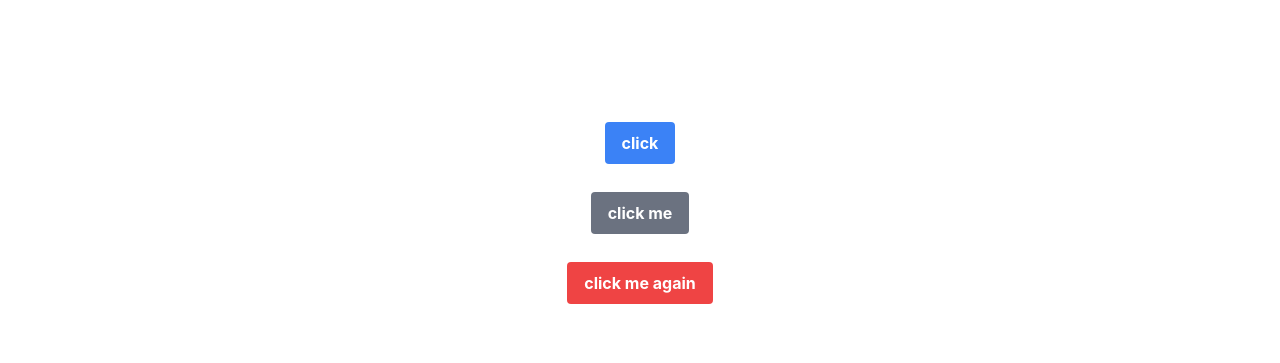
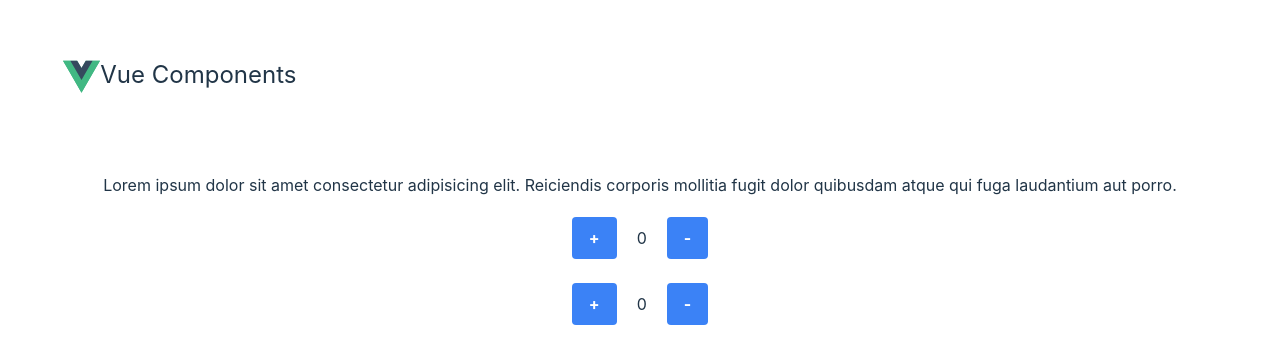
Before and after one commit to Nazmul96/vue-component-practice, a Vue app: page / in a window 1280 px wide. Shown: the part 187-550 px from the top of the page. Built offline with nearby package versions, Linux system fonts and the light colour scheme.

Commit message:
modifying data inside a component

```diff
--- a/src/App.vue
+++ b/src/App.vue
@@ -1,13 +1,26 @@
 <script setup>
-  import Button from './components/Button.vue'
+  import ButtonCounter from './components/ButtonCounter.vue'
 
 </script>
 
 <template>
+     <div class="container mx-auto">
+    <div class="flex items-center mt-5">
+      <img class="logo" src="./assets/vue.svg" alt="Vue logo" />
+      <h1 class="text-2xl">Vue Components</h1>
+    </div>
+    <div class="mt-10 p-10">
+      <p class="mb-5">
+        Lorem ipsum dolor sit amet consectetur adipisicing elit. Reiciendis corporis mollitia fugit dolor quibusdam atque qui fuga laudantium aut porro.
+      </p>
 
-    <Button  class="mb-1" label="click" /><br><br>
-    <Button color="gray" class="mb-1" label="click me" /><br><br>
-    <Button color="red" label="click me again" />
+      <ButtonCounter/><br/><br/>
+      <button-counter/><br/><br/>
+
+    </div>
+
+  </div>
+
 </template>
 
 <style scoped>
--- a/src/components/Button.vue
+++ /dev/null
@@ -1,29 +0,0 @@
-<script setup>
-
-//    const props = defineProps([
-//         'label','color'
-//    ])
-
-    const props = defineProps({
-        label: {
-            type: String,
-            default: 'Click Me'
-        },
-        color: {
-            type: String,
-            default: 'blue'
-        }
-    })
-
-   function getColor(){
-       return `bg-${props.color}-500 hover:bg-${props.color}-700`;
-   }
-</script>
-<template>
-        <button :class="getColor()" class="text-white font-bold py-2 px-4 rounded">
-            {{ props.label }}
-        </button>
-</template>
-
-<style scoped>
-</style>
--- /dev/null
+++ b/src/components/ButtonCounter.vue
@@ -0,0 +1,25 @@
+<script setup>
+   import { ref } from 'vue';
+   const count = ref(0);
+
+   function increase(){
+       return count.value++;
+   }
+   function decrease(){
+       return count.value--;
+   }
+</script>
+<template>
+
+    <button @click="increase()" class="bg-blue-500 hover:bg-blue-700 text-white font-bold py-2 px-4 rounded">
+        +
+    </button>
+    <span class="px-5">
+        {{ count }}
+    </span>
+    <button @click="decrease()" class="bg-blue-500 hover:bg-blue-700 text-white font-bold py-2 px-4 rounded">
+        -
+    </button>
+</template>
+<style scoped>
+</style>
```
Also changed, not shown: src/components/HelloWorld.vue (deleted, +0 -40 lines).
